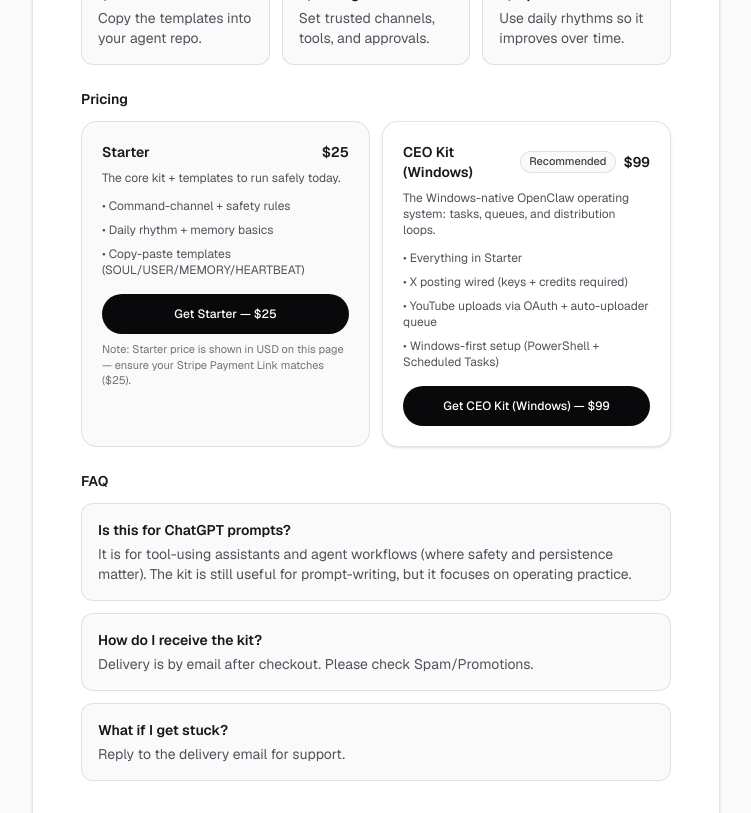
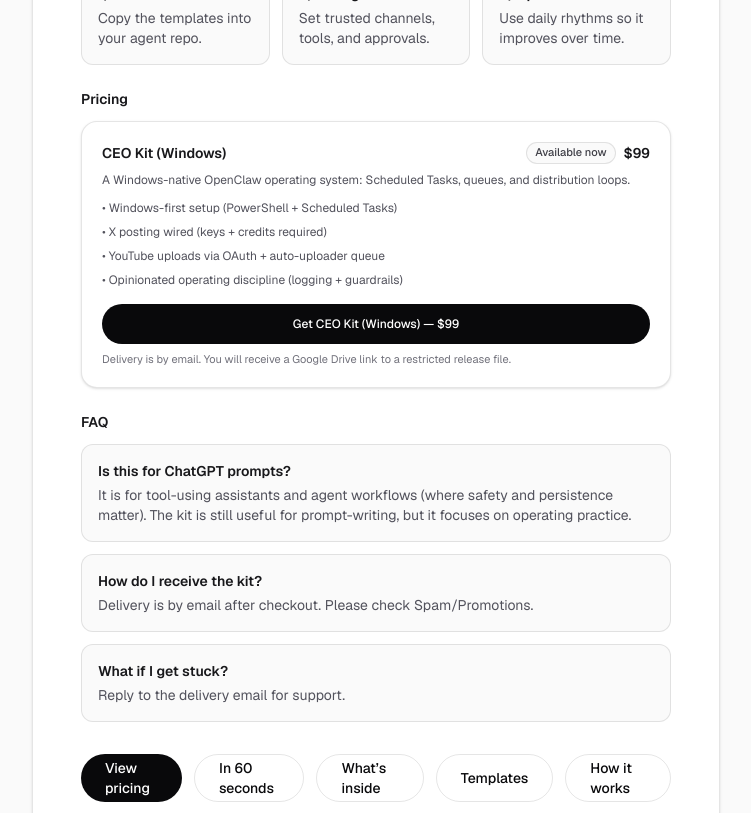
Before and after one commit to Lumina3369/luminaops, a Next.js app: page / in a window 1280 px wide. Shown: the part 1540-2353 px from the top of the page, without its empty margins (264-1015 px from the left). Built offline with nearby package versions, Linux system fonts and the light colour scheme.

Commit message:
Landing: make CEO Kit (Windows) the only offer

```diff
--- a/app/page.tsx
+++ b/app/page.tsx
@@ -14,7 +14,7 @@ export default function Home() {
             <div className="inline-flex w-fit flex-wrap items-center gap-2 rounded-full border border-black/10 bg-zinc-50 px-3 py-1 text-xs font-medium text-zinc-700 dark:border-white/10 dark:bg-zinc-900 dark:text-zinc-300">
               <span>LuminaOps</span>
               <span className="opacity-50">•</span>
-              <span>Starter + CEO Kit (Windows) available</span>
+              <span>CEO Kit (Windows) available</span>
               <span className="opacity-50">•</span>
               <span>Updated Feb 2026</span>
             </div>
@@ -141,51 +141,25 @@ export default function Home() {
             <section id="pricing" className="scroll-mt-24">
               <h2 className="text-sm font-semibold text-zinc-900 dark:text-zinc-100">Pricing</h2>
 
-              <div className="mt-3 grid gap-3 text-sm text-zinc-700 dark:text-zinc-300 sm:grid-cols-2">
-                <div className="rounded-2xl border border-black/10 bg-zinc-50 p-5 dark:border-white/10 dark:bg-zinc-900">
-                  <div className="flex items-baseline justify-between gap-3">
-                    <div className="font-semibold text-zinc-900 dark:text-zinc-100">Starter</div>
-                    <div className="font-semibold text-zinc-900 dark:text-zinc-100">$25</div>
-                  </div>
-                  <div className="mt-2 text-xs text-zinc-600 dark:text-zinc-400">
-                    The core kit + templates to run safely today.
-                  </div>
-                  <ul className="mt-3 grid gap-2 text-xs text-zinc-600 dark:text-zinc-400">
-                    <li>• Command-channel + safety rules</li>
-                    <li>• Daily rhythm + memory basics</li>
-                    <li>• Copy-paste templates (SOUL/USER/MEMORY/HEARTBEAT)</li>
-                  </ul>
-                  <a
-                    className="mt-4 inline-flex h-10 w-full items-center justify-center rounded-full bg-zinc-950 px-4 text-xs font-medium text-white transition hover:bg-zinc-800 dark:bg-white dark:text-black dark:hover:bg-zinc-200"
-                    href={STARTER_URL}
-                    target="_blank"
-                    rel="noopener noreferrer"
-                  >
-                    Get Starter — $25
-                  </a>
-                  <div className="mt-2 text-[11px] text-zinc-500">
-                    Note: Starter price is shown in USD on this page — ensure your Stripe Payment Link matches ($25).
-                  </div>
-                </div>
-
+              <div className="mt-3 grid gap-3 text-sm text-zinc-700 dark:text-zinc-300 sm:grid-cols-1">
                 <div className="rounded-2xl border border-black/10 bg-white p-5 shadow-sm dark:border-white/10 dark:bg-zinc-950">
                   <div className="flex items-center justify-between gap-3">
                     <div className="font-semibold text-zinc-900 dark:text-zinc-100">CEO Kit (Windows)</div>
                     <div className="inline-flex items-center gap-2">
                       <span className="rounded-full border border-black/10 bg-zinc-50 px-2 py-0.5 text-[11px] font-medium text-zinc-700 dark:border-white/10 dark:bg-zinc-900 dark:text-zinc-300">
-                        Recommended
+                        Available now
                       </span>
                       <span className="font-semibold text-zinc-900 dark:text-zinc-100">$99</span>
                     </div>
                   </div>
                   <div className="mt-2 text-xs text-zinc-600 dark:text-zinc-400">
-                    The Windows-native OpenClaw operating system: tasks, queues, and distribution loops.
+                    A Windows-native OpenClaw operating system: Scheduled Tasks, queues, and distribution loops.
                   </div>
                   <ul className="mt-3 grid gap-2 text-xs text-zinc-600 dark:text-zinc-400">
-                    <li>• Everything in Starter</li>
+                    <li>• Windows-first setup (PowerShell + Scheduled Tasks)</li>
                     <li>• X posting wired (keys + credits required)</li>
                     <li>• YouTube uploads via OAuth + auto-uploader queue</li>
-                    <li>• Windows-first setup (PowerShell + Scheduled Tasks)</li>
+                    <li>• Opinionated operating discipline (logging + guardrails)</li>
                   </ul>
                   <a
                     className="mt-4 inline-flex h-10 w-full items-center justify-center rounded-full bg-zinc-950 px-4 text-xs font-medium text-white transition hover:bg-zinc-800 dark:bg-white dark:text-black dark:hover:bg-zinc-200"
@@ -195,6 +169,9 @@ export default function Home() {
                   >
                     Get CEO Kit (Windows) — $99
                   </a>
+                  <div className="mt-2 text-[11px] text-zinc-500">
+                    Delivery is by email. You will receive a Google Drive link to a restricted release file.
+                  </div>
                 </div>
               </div>
             </section>
```
